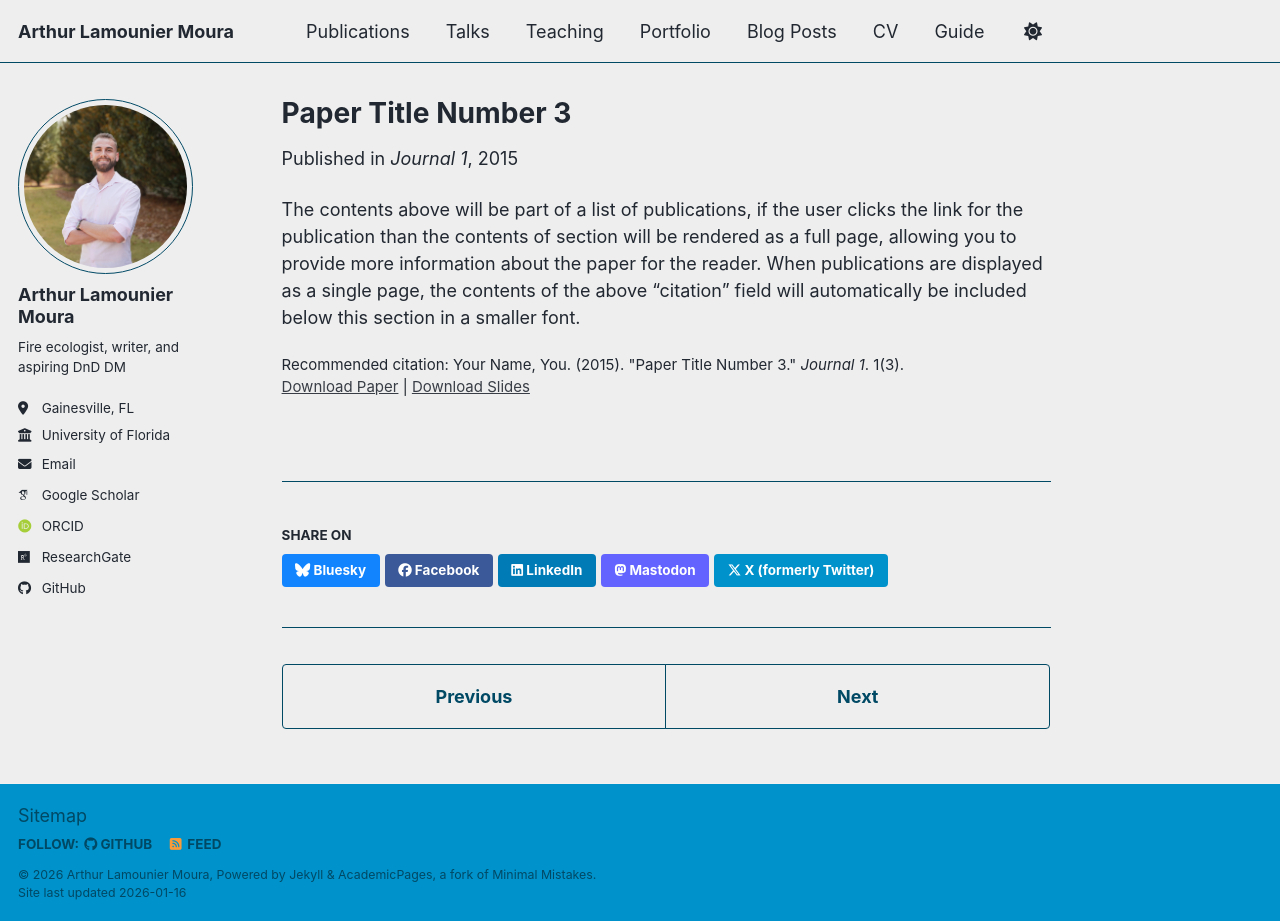
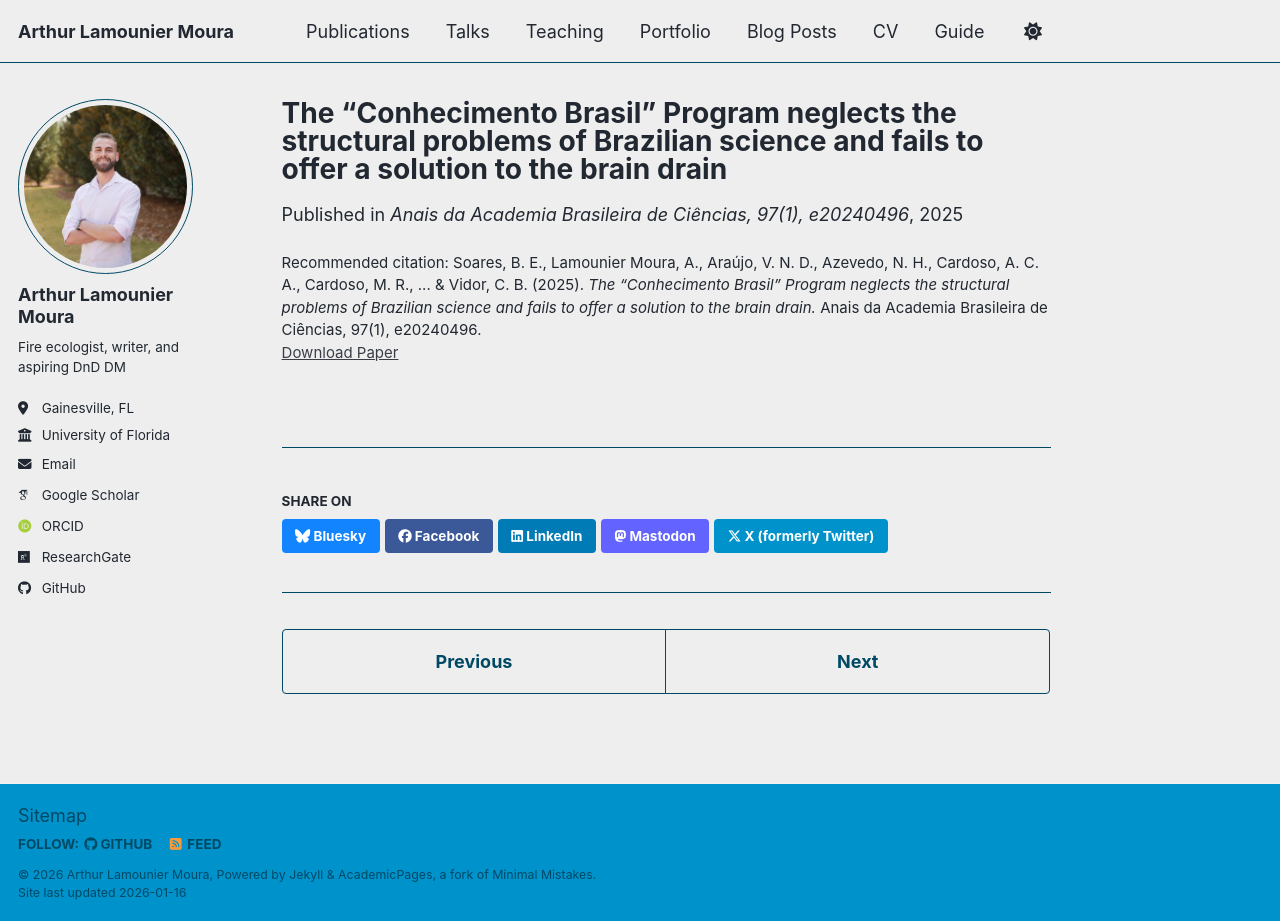
Before and after one commit to arthurlamounier/arthurlamounier.github.io, a Jekyll site: the page built from _publications/2015-10-01-paper-title-number-3.md, in a window 1280 px wide and 921 px high. Built offline with Jekyll 4.4.1, drawn with Linux system fonts in a browser that asks for light colours; some web fonts are replaced; a script bundle is joined from its source files by our own code; library files that are not in the unit come from our copies.

Commit message:
Update 2015-10-01-paper-title-number-3.md

```diff
--- a/_publications/2015-10-01-paper-title-number-3.md
+++ b/_publications/2015-10-01-paper-title-number-3.md
@@ -1,14 +1,11 @@
 ---
-title: "Paper Title Number 3"
+title: "The “Conhecimento Brasil” Program neglects the structural problems of Brazilian science and fails to offer a solution to the brain drain"
 collection: publications
 category: manuscripts
-permalink: /publication/2015-10-01-paper-title-number-3
-excerpt: 'This paper is about the number 3. The number 4 is left for future work.'
-date: 2015-10-01
-venue: 'Journal 1'
-slidesurl: 'https://academicpages.github.io/files/slides3.pdf'
-paperurl: 'https://academicpages.github.io/files/paper3.pdf'
-citation: 'Your Name, You. (2015). &quot;Paper Title Number 3.&quot; <i>Journal 1</i>. 1(3).'
+permalink: /publication/2025-conhecimento-brasil-program
+date: 2025-01-01
+venue: "Anais da Academia Brasileira de Ciências, 97(1), e20240496"
+paperurl: "https://doi.org/10.1590/0001-3765202520240496"
+citation: "Soares, B. E., Lamounier Moura, A., Araújo, V. N. D., Azevedo, N. H., Cardoso, A. C. A., Cardoso, M. R., ... & Vidor, C. B. (2025). <i>The “Conhecimento Brasil” Program neglects the structural problems of Brazilian science and fails to offer a solution to the brain drain.</i> Anais da Academia Brasileira de Ciências, 97(1), e20240496."
+excerpt: "This paper examines structural challenges in Brazilian science and evaluates the ‘Conhecimento Brasil’ Program."
 ---
-
-The contents above will be part of a list of publications, if the user clicks the link for the publication than the contents of section will be rendered as a full page, allowing you to provide more information about the paper for the reader. When publications are displayed as a single page, the contents of the above "citation" field will automatically be included below this section in a smaller font.
```
